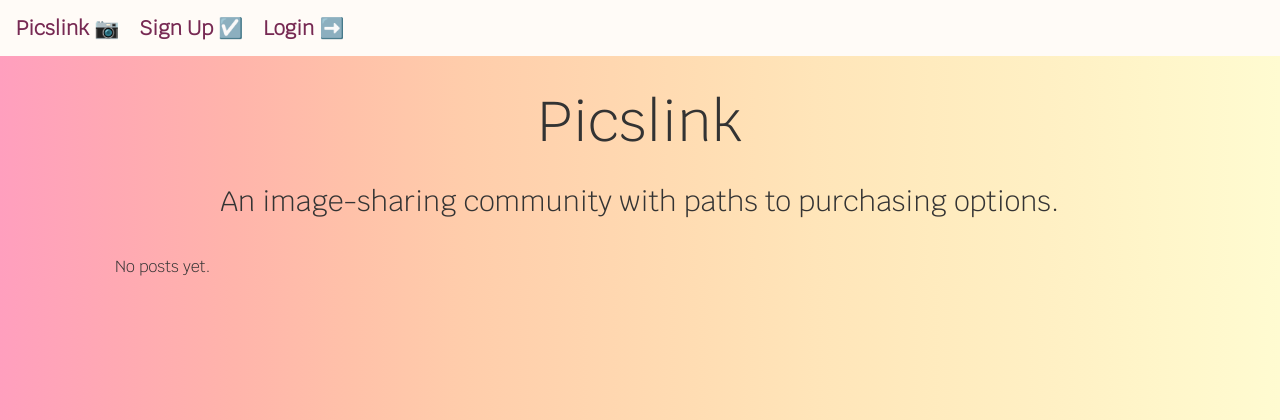
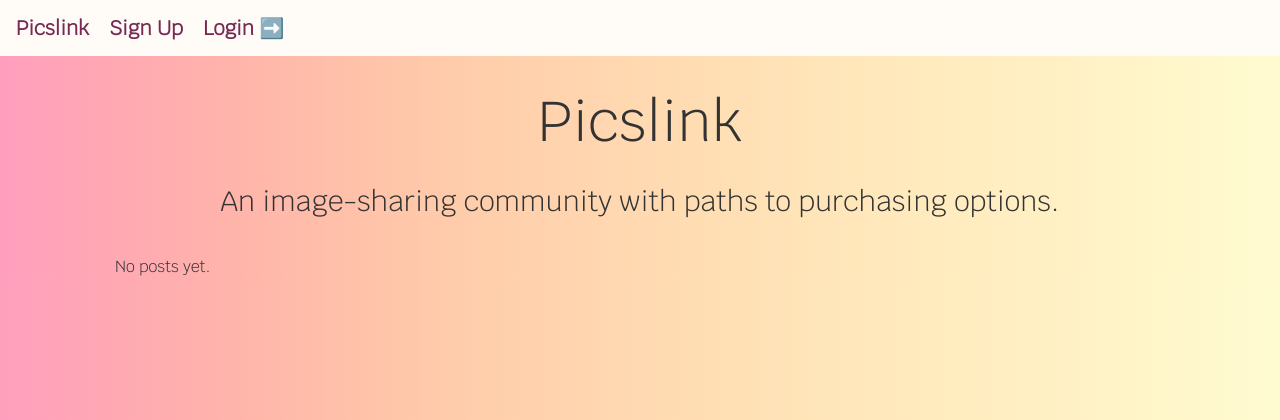
Before and after one commit to ashleynd/29-capstone-1, a Flask app: page / in a window 1280 px wide. Shown: the top 420 px of the page. Run offline with Flask 2, Linux system fonts and the light colour scheme; data that the repository does not hold is empty.

Commit message:
modified navbar

```diff
--- a/templates/base.html
+++ b/templates/base.html
@@ -18,8 +18,8 @@
   {% if 'user_id' not in session %}
     <div class="navbar">
       <div class="navbar-container">
-        <div class="navbar-brand"><a class="text-dark" href="/" style="text-decoration: none;"><strong>Picslink 📷</strong></a></div>
-        <div class="navbar-brand"><a class="text-dark" href="/register" style="text-decoration: none;"><strong>Sign Up ☑️</strong></a></div>
+        <div class="navbar-brand"><a class="text-dark" href="/" style="text-decoration: none;"><strong>Picslink</strong></a></div>
+        <div class="navbar-brand"><a class="text-dark" href="/register" style="text-decoration: none;"><strong>Sign Up</strong></a></div>
         <div class="navbar-brand"><a class="text-dark" href="/login" style="text-decoration: none;"><strong>Login ➡️</strong></a></div>
       </div>
     </div>
--- a/templates/posts/post_edit.html
+++ b/templates/posts/post_edit.html
@@ -33,7 +33,6 @@
 
     <button type="submit" id="add-btn">Save</button>
 
-  <!-- <button id="save-post" class="btn btn-primary">Save!</button> -->
 </form>
 
 {% endblock %}
```
Also changed, not shown: other parts of templates/base.html (+3 -3 lines), 1 other file.
